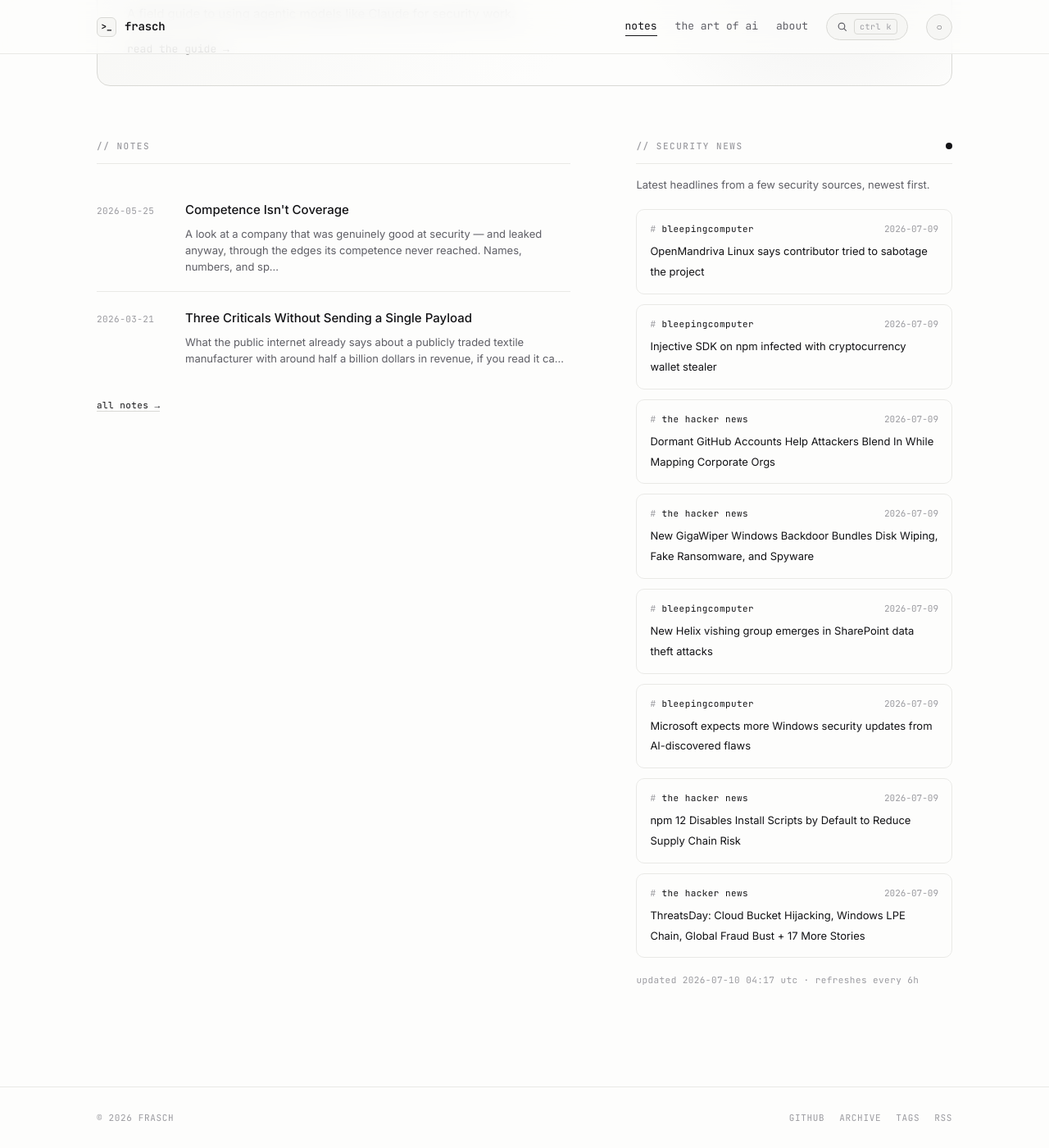
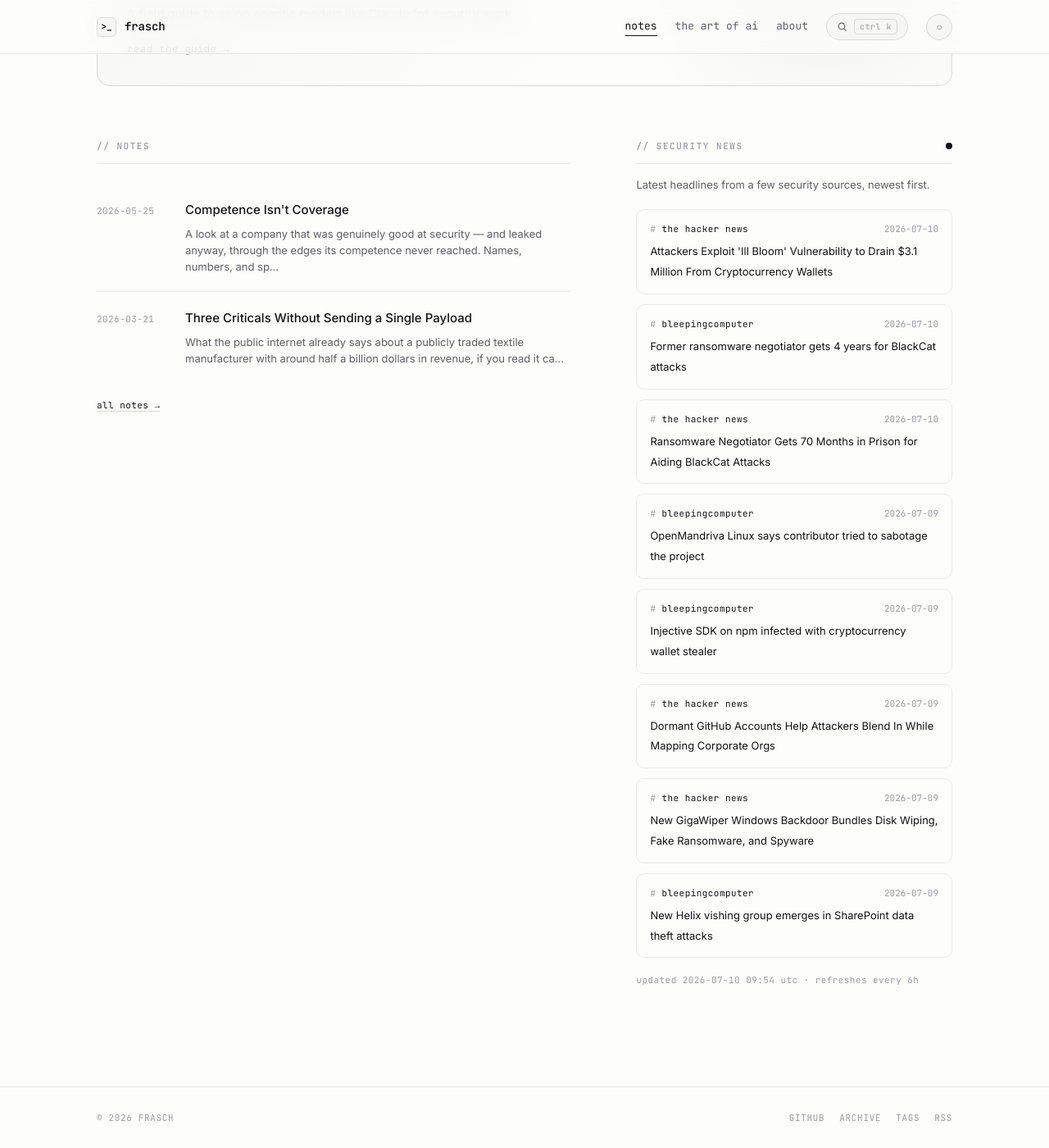
Before and after one commit to whoisfrasch/frasch, a Jekyll site: the page built from index.html, in a window 1280 px wide and 1400 px high, scrolled down 615 px. Shown: the whole window at 82% size. Built offline with Jekyll 4.4.1, drawn with Linux system fonts in a browser that asks for light colours.

Commit message:
Refresh security news feed

```diff
--- a/_data/news.json
+++ b/_data/news.json
@@ -1,6 +1,24 @@
 {
-  "updated": "2026-07-10T04:17:45Z",
+  "updated": "2026-07-10T09:54:20Z",
   "items": [
+    {
+      "source": "the hacker news",
+      "title": "Attackers Exploit 'Ill Bloom' Vulnerability to Drain $3.1 Million From Cryptocurrency Wallets",
+      "link": "https://thehackernews.com/2026/07/attackers-exploit-ill-bloom.html",
+      "date": "2026-07-10T09:00:05Z"
+    },
+    {
+      "source": "bleepingcomputer",
+      "title": "Former ransomware negotiator gets 4 years for BlackCat attacks",
+      "link": "https://www.bleepingcomputer.com/news/security/us-ransomware-negotiator-gets-4-years-in-prison-for-blackcat-attacks/",
+      "date": "2026-07-10T08:17:52Z"
+    },
+    {
+      "source": "the hacker news",
+      "title": "Ransomware Negotiator Gets 70 Months in Prison for Aiding BlackCat Attacks",
+      "link": "https://thehackernews.com/2026/07/ransomware-negotiator-gets-70-months-in.html",
+      "date": "2026-07-10T08:10:12Z"
+    },
     {
       "source": "bleepingcomputer",
       "title": "OpenMandriva Linux says contributor tried to sabotage the project",
@@ -30,24 +48,6 @@
       "title": "New Helix vishing group emerges in SharePoint data theft attacks",
       "link": "https://www.bleepingcomputer.com/news/security/new-helix-vishing-group-emerges-in-sharepoint-data-theft-attacks/",
       "date": "2026-07-09T17:08:29Z"
-    },
-    {
-      "source": "bleepingcomputer",
-      "title": "Microsoft expects more Windows security updates from AI-discovered flaws",
-      "link": "https://www.bleepingcomputer.com/news/microsoft/microsoft-expects-more-windows-security-updates-from-ai-discovered-flaws/",
-      "date": "2026-07-09T17:00:00Z"
-    },
-    {
-      "source": "the hacker news",
-      "title": "npm 12 Disables Install Scripts by Default to Reduce Supply Chain Risk",
-      "link": "https://thehackernews.com/2026/07/npm-12-disables-install-scripts-by.html",
-      "date": "2026-07-09T16:49:02Z"
-    },
-    {
-      "source": "the hacker news",
-      "title": "ThreatsDay: Cloud Bucket Hijacking, Windows LPE Chain, Global Fraud Bust + 17 More Stories",
-      "link": "https://thehackernews.com/2026/07/threatsday-cloud-bucket-hijacking.html",
-      "date": "2026-07-09T15:09:28Z"
     }
   ]
 }
```
